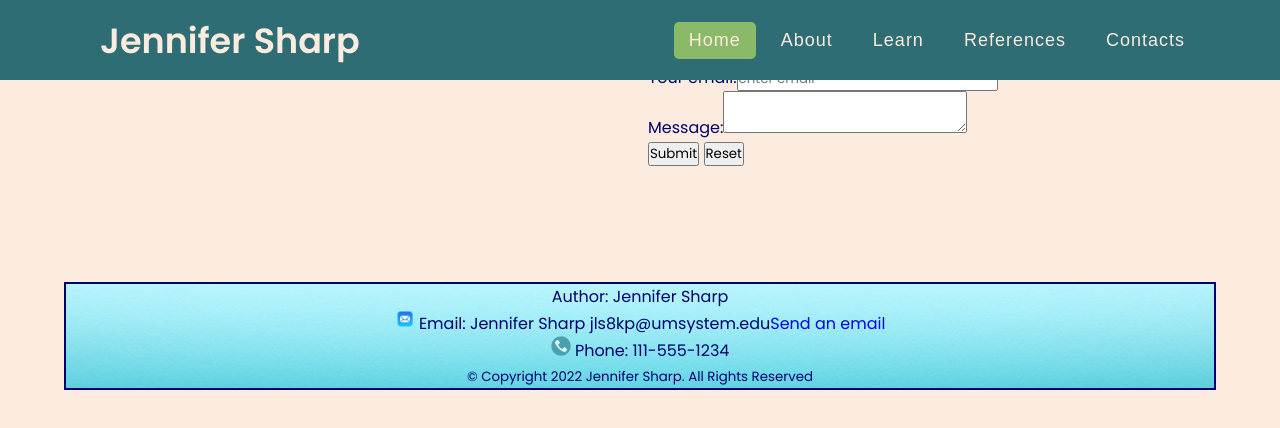
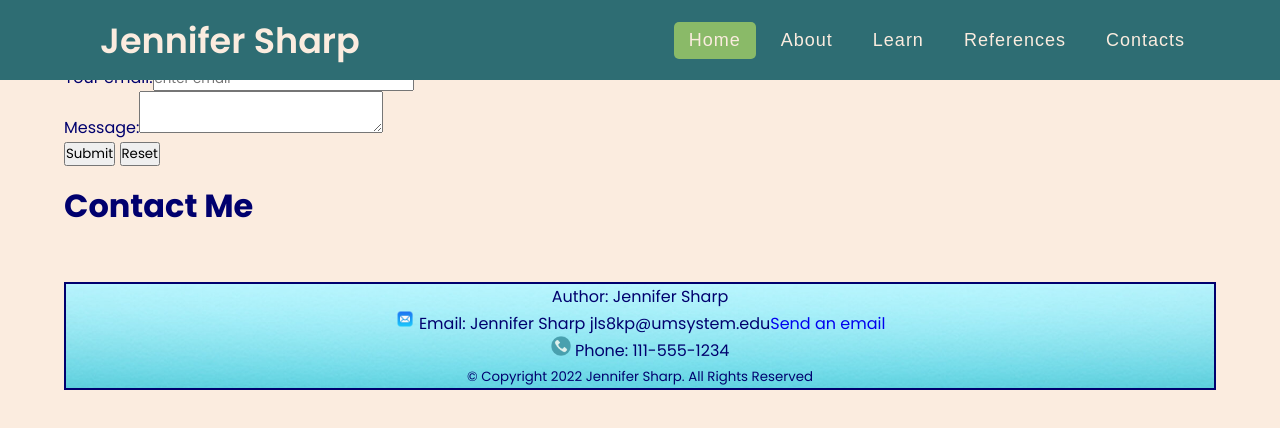
Before and after one commit to JenniferSharp/JenniferSharp.github.io, a plain HTML site: page islt_7310/islt_7310/Contacts.html in a window 1280 px wide. Drawn offline with Linux system fonts and the light colour scheme.

Commit message:
Add files via upload

```diff
--- a/islt_7310/islt_7310/Contacts.html
+++ b/islt_7310/islt_7310/Contacts.html
@@ -5,6 +5,13 @@
     <meta charset="utf-8">
     <meta name="viewport" content="width=device-width, initial-scale=1.0">
     <title>Home Page</title>
+
+    <style>
+        .wrapper{
+            grid-row: 2;
+        }
+    </style>
+
     <link href="style.css" rel="stylesheet">
     <link rel="stylesheet" href="https://cdnjs.cloudflare.com/ajax/libs/font-awesome/5.15.3/css/all.min.css"/>
     <link href="dropnav.css" rel="stylesheet">
```
